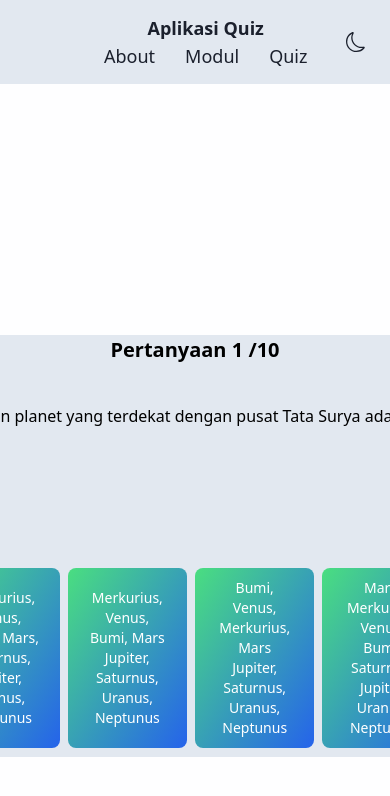
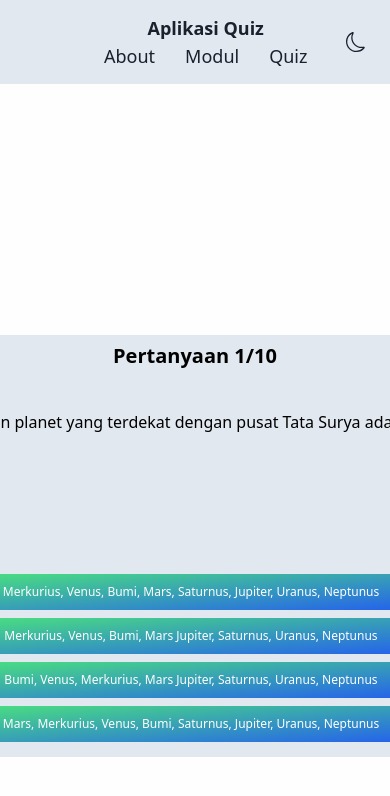
Before and after one commit to sugiartofahmi/react-quizapp, a React (Vite) app: page /quiz in a window 390 px wide. Shown: the top 796 px of the page. Built offline with nearby package versions, Linux system fonts and the light colour scheme.

Commit message:
Update Responsive

```diff
--- a/src/layouts/CardLayout/index.jsx
+++ b/src/layouts/CardLayout/index.jsx
@@ -1,6 +1,6 @@
 const CardLayout = ({ children }) => {
   return (
-    <main className="p-10 mt-20 max-w-[100vh] min-w-[70vh]  h-[50vh] flex flex-col justify-center items-center dark:bg-[#0E1117] dark:text-white bg-[#E2E8F0] text-[#1B202D] gap-y-10 ">
+    <main className="p-10 mt-20 max-w-[100vh] min-w-[70vh]  h-[50vh] flex flex-col justify-center items-center dark:bg-[#0E1117] dark:text-white bg-[#E2E8F0] text-[#1B202D] gap-y-19 ">
       {children}
     </main>
   );
--- a/src/views/Quiz/index.jsx
+++ b/src/views/Quiz/index.jsx
@@ -129,7 +129,7 @@ const Quiz = () => {
   return (
     <div className="w-full h-screen dark:text-white text-black flex items-center justify-center ">
       <Card>
-        <div className="w-full h-screen dark:text-white text-black gap-y-5 flex flex-col items-center justify-center">
+        <div className="w-full h-full dark:text-white text-black gap-y-5 flex flex-col items-center justify-center">
           {showScore ? (
             <div className="flex w-full h-full flex-row justify-center items-center">
               <h1 className="font-bold text-xl text-center flex flex-row justify-center items-center ">
@@ -140,18 +140,18 @@ const Quiz = () => {
             <>
               <div className=" text-center flex flex-col gap-y-10 pb-10">
                 <h1 className="font-bold text-xl">
-                  Pertanyaan {currentQuestion + 1}{" "}
+                  Pertanyaan {currentQuestion + 1}
                   <span>/{questions.length}</span>
                 </h1>
                 <h1 className="mb-10 pb-10">
                   {questions[currentQuestion].questionText}
                 </h1>
               </div>
-              <div className="text-center flex flex-row ">
+              <div className="text-center flex flex-col mx-10 ">
                 {questions[currentQuestion].answerOptions.map(
                   (answerOption) => (
                     <button
-                      className="text-white bg-gradient-to-br from-green-400 to-blue-600 hover:bg-gradient-to-bl focus:ring-4 focus:outline-none focus:ring-green-200 dark:focus:ring-green-800 font-medium rounded-lg text-sm px-5 py-2.5 text-center mr-2 mb-2"
+                      className="text-white bg-gradient-to-br from-green-400 to-blue-600 hover:bg-gradient-to-bl focus:ring-4 focus:outline-none focus:ring-green-200 dark:focus:ring-green-800 font-medium rounded-lg text-xs px-5 py-2.5 text-center mr-2 mb-2"
                       onClick={() =>
                         handleAnswerOptionClick(answerOption.isCorrect)
                       }
```
